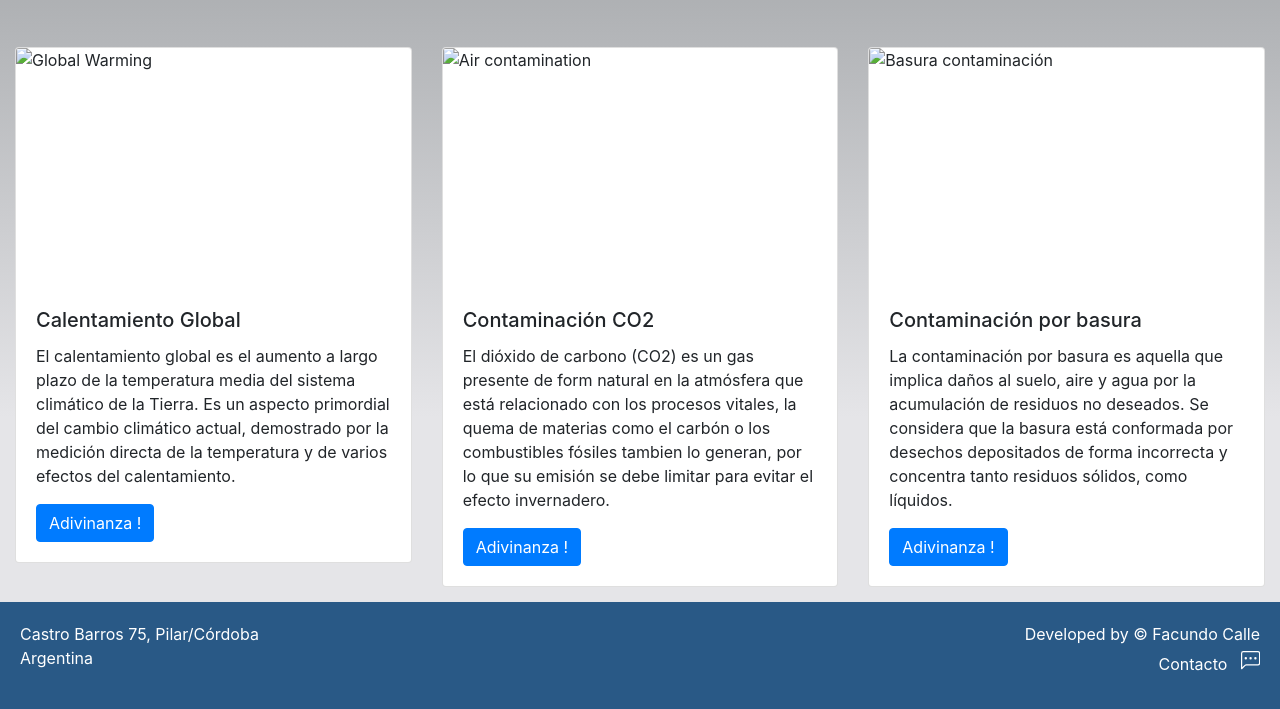
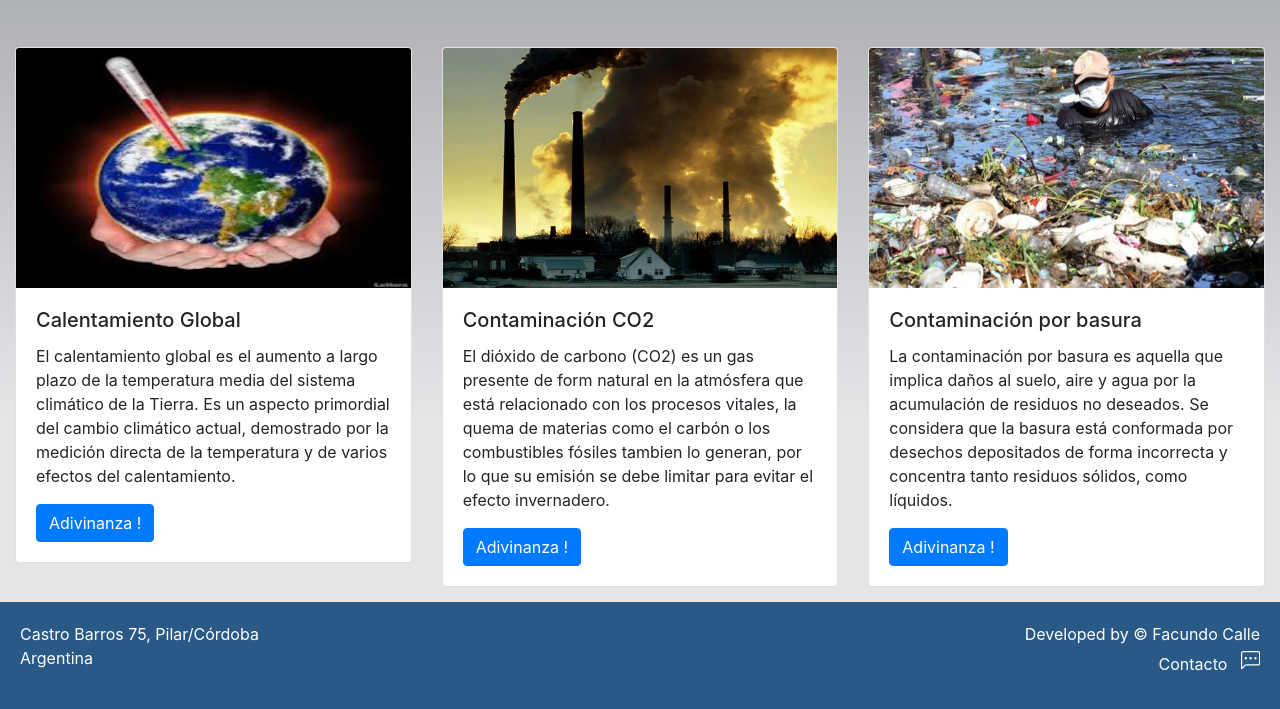
Before and after one commit to facucalle92/safeWorld, a plain HTML site: page sugestions/sugestions.html in a window 1280 px wide. Shown: the part 143-852 px from the top of the page. Drawn offline with nearby package versions, Linux system fonts and the light colour scheme; the site is published under a folder, as on GitHub Pages, so addresses that start at the root find nothing.

Commit message:
Arreglos

```diff
--- a/sugestions/sugestions.html
+++ b/sugestions/sugestions.html
@@ -36,7 +36,7 @@
                 <div class="col-md-4">
                     <section>
                         <div class="card">
-                            <img src="/images/globalwarming.jpeg" class="card-img-top" alt="Global Warming">
+                            <img src="../images/globalwarming.jpeg" class="card-img-top" alt="Global Warming">
                             <div class="card-body">
                               <h5 class="card-title">Calentamiento Global</h5>
                               <p class="card-text">
@@ -53,7 +53,7 @@
                 <div class="col-md-4">
                     <section>
                         <div class="card" >
-                            <img src="/images/machines.jpg" class="card-img-top" alt="Air contamination">
+                            <img src="../images/machines.jpg" class="card-img-top" alt="Air contamination">
                             <div class="card-body">
                               <h5 class="card-title">Contaminación CO2</h5>
                               <p class="card-text">
@@ -70,7 +70,7 @@
                 <div class="col-md-4" style="margin-bottom: 15px;">
                     <section>
                         <div class="card">
-                            <img src="/images/contamination.jpg" class="card-img-top" alt="Basura contaminación">
+                            <img src="../images/contamination.jpg" class="card-img-top" alt="Basura contaminación">
                             <div class="card-body">
                               <h5 class="card-title">Contaminación por basura</h5>
                               <p class="card-text">
@@ -95,7 +95,7 @@
             <p style="margin:0px ;">Argentina</p>
         </address>
         <p>Developed by &copy; Facundo Calle
-        <a href="/contact/contact.html">Contacto &nbsp; <svg style="margin-top: 5px;" width="1.2em" height="1.2em" viewBox="0 0 16 16" class="bi bi-chat-left-dots" fill="currentColor" xmlns="http://www.w3.org/2000/svg">
+        <a href="../contact/contact.html">Contacto &nbsp; <svg style="margin-top: 5px;" width="1.2em" height="1.2em" viewBox="0 0 16 16" class="bi bi-chat-left-dots" fill="currentColor" xmlns="http://www.w3.org/2000/svg">
             <path fill-rule="evenodd" d="M14 1H2a1 1 0 0 0-1 1v11.586l2-2A2 2 0 0 1 4.414 11H14a1 1 0 0 0 1-1V2a1 1 0 0 0-1-1zM2 0a2 2 0 0 0-2 2v12.793a.5.5 0 0 0 .854.353l2.853-2.853A1 1 0 0 1 4.414 12H14a2 2 0 0 0 2-2V2a2 2 0 0 0-2-2H2z"/>
             <path d="M5 6a1 1 0 1 1-2 0 1 1 0 0 1 2 0zm4 0a1 1 0 1 1-2 0 1 1 0 0 1 2 0zm4 0a1 1 0 1 1-2 0 1 1 0 0 1 2 0z"/>
           </svg></a>
```
Also changed, not shown: contact/contact.html (+1 -1 lines), index.html (+1 -1 lines), info/info.html (+1 -1 lines).
